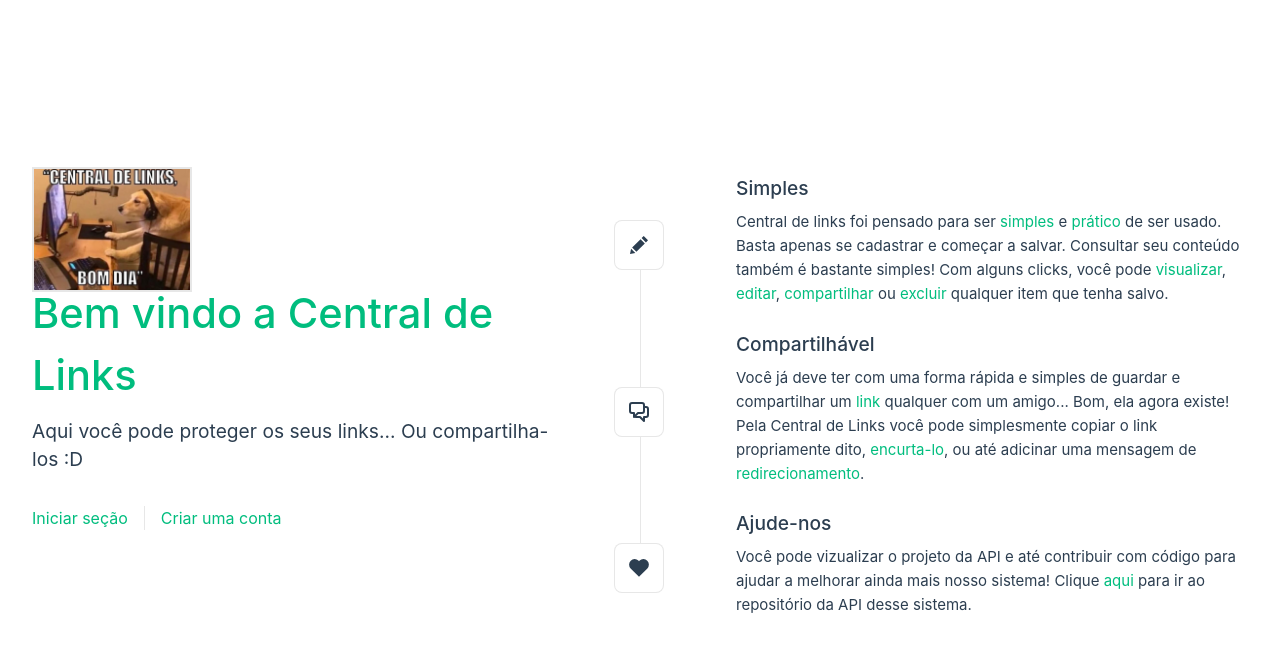
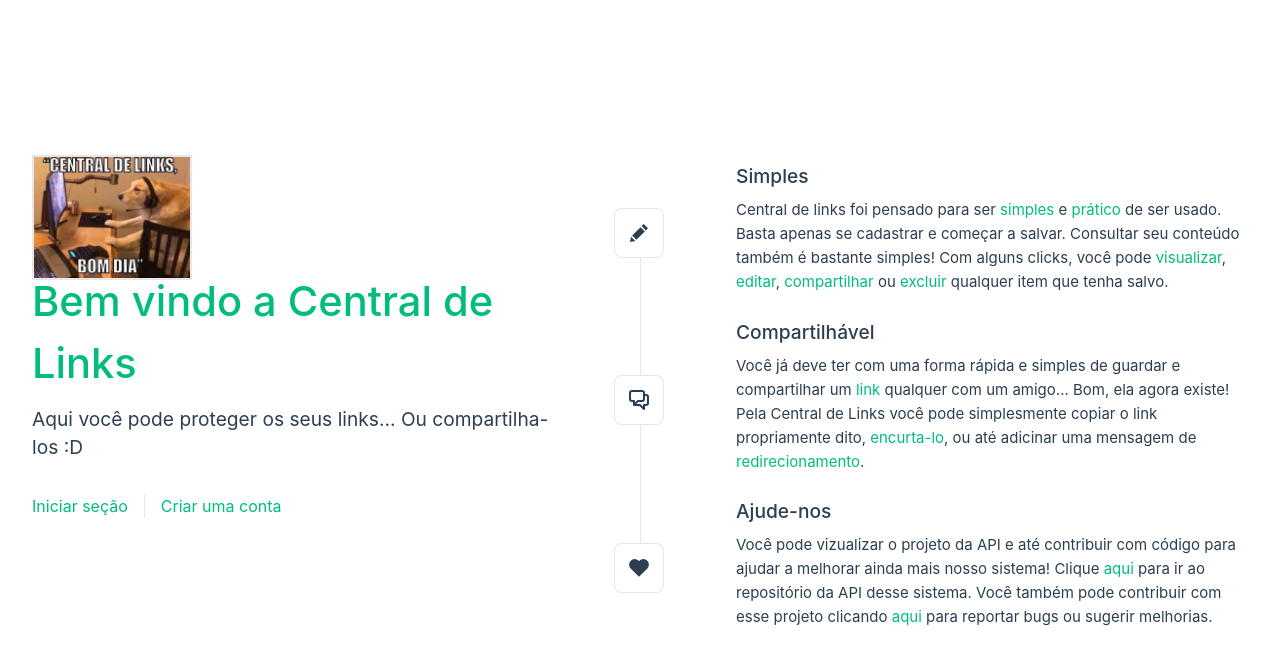
Before and after one commit to olokorre/CentralDeLinksFrontend, a Vue app: page / in a window 1280 px wide. Shown: the top 664 px of the page. Built offline with nearby package versions, Linux system fonts and the light colour scheme; no server answers.

Commit message:
adicionado o repositório do frontend ao comentários

```diff
--- a/src/components/TheWelcome.vue
+++ b/src/components/TheWelcome.vue
@@ -37,6 +37,8 @@ import SupportIcon from './icons/IconSupport.vue'
     <template #heading>Ajude-nos</template>
     Você pode vizualizar o projeto da API e até contribuir com código para ajudar a melhorar ainda mais nosso sistema!
     Clique <a href="https://github.com/olokorre/CentralDeLinksAPI" target="_blank" rel="noopener">aqui</a> para ir ao repositório da API
-    desse sistema.
+    desse sistema. Você também pode contribuir com esse projeto clicando
+    <a target="_blank" rel="noopener" href="https://github.com/olokorre/CentralDeLinksFrontend">aqui</a>
+    para reportar bugs ou sugerir melhorias.
   </WelcomeItem>
 </template>
```
